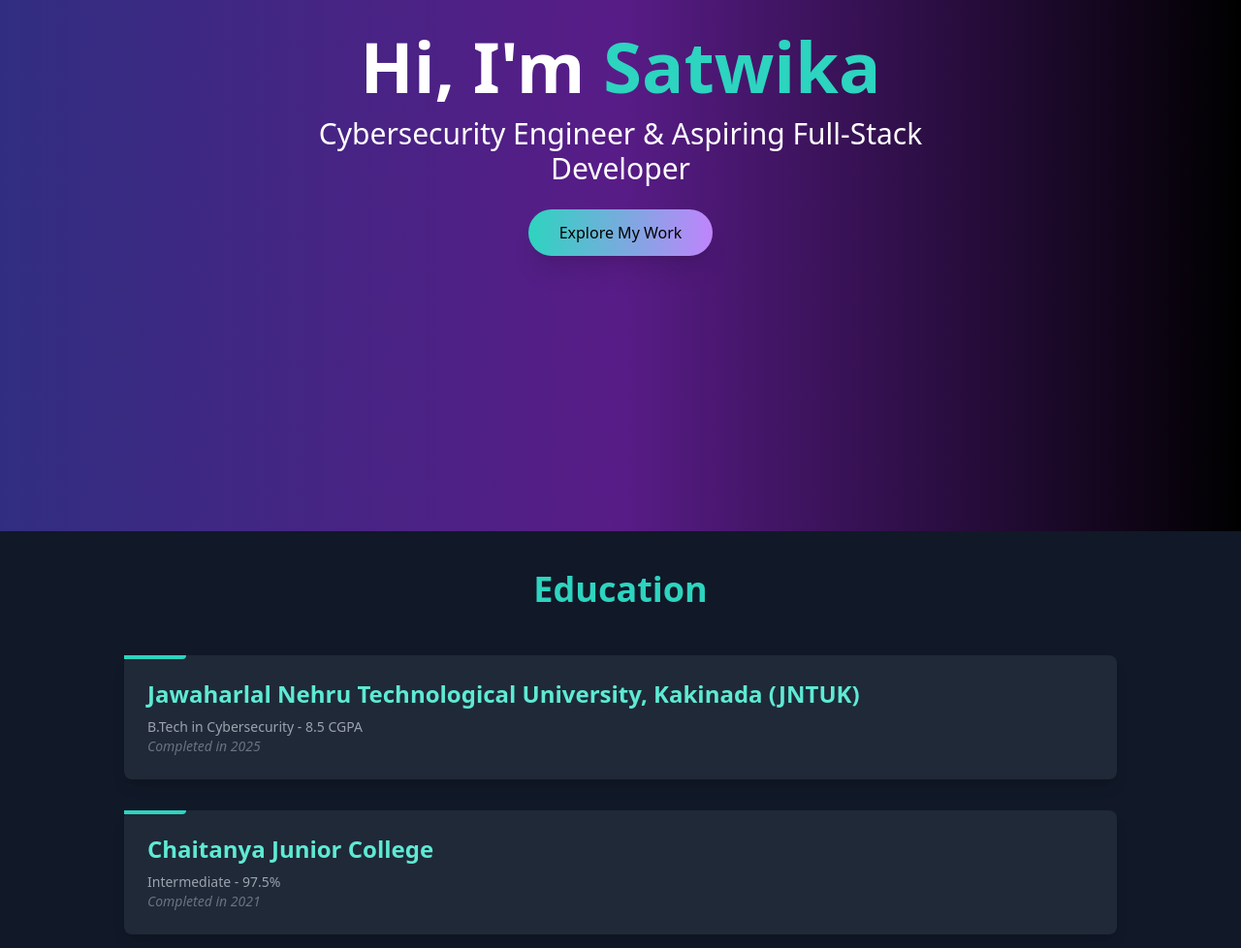
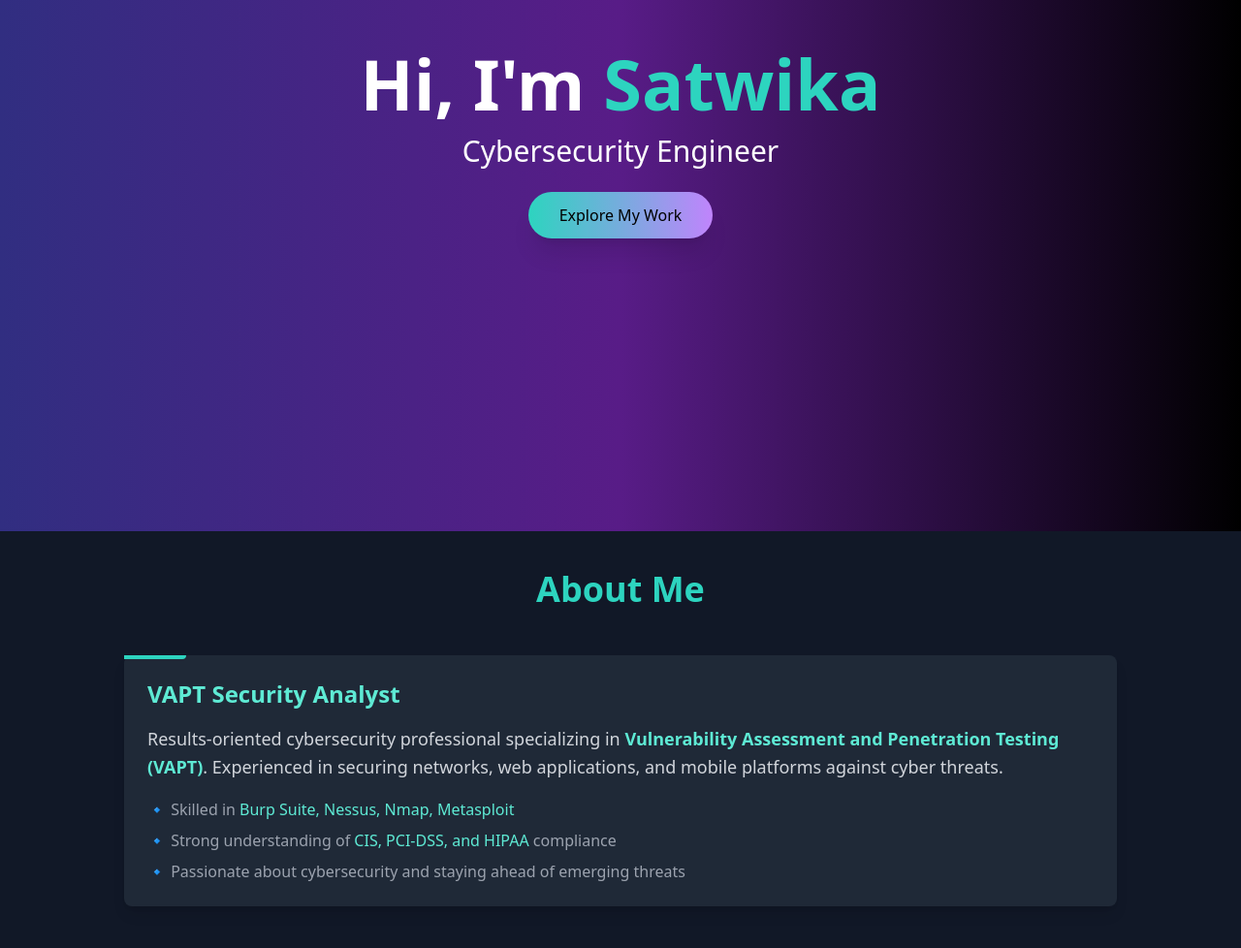
Before and after one commit to PoluriLakshmiSatwika/My_Portfolio, a plain HTML site: page index.html in a window 1280 px wide. Shown: the part 320-1298 px from the top of the page at 97% size. Drawn offline with nearby package versions, Linux system fonts and the light colour scheme.

Commit message:
Updated feature XYZ

```diff
--- a/index.html
+++ b/index.html
@@ -11,9 +11,11 @@
   <!-- Header Section -->
   <header class="sticky top-0 z-50 bg-black bg-opacity-80 p-4 shadow-lg">
     <div class="container mx-auto flex justify-between items-center">
+
       <h1 class="text-3xl font-extrabold text-teal-400">My Portfolio</h1>
       <nav>
         <ul class="flex space-x-6">
+          <li><a href="#About Me" class="hover:text-teal-400 transition duration-300">About Me</a> </li>
           <li><a href="#education" class="hover:text-teal-400 transition duration-300">Education</a></li>
           <li><a href="#skills" class="hover:text-teal-400 transition duration-300">Skills</a></li>
           <li><a href="#projects" class="hover:text-teal-400 transition duration-300">Projects</a></li>
@@ -29,9 +31,31 @@
   <!-- Hero Section -->
   <section class="h-screen flex flex-col items-center justify-center text-center animate__animated animate__fadeIn">
     <h2 class="text-5xl md:text-7xl font-extrabold mb-4">Hi, I'm <span class="text-teal-400">Satwika</span></h2>
-    <p class="text-2xl md:text-3xl mb-6 max-w-3xl">Cybersecurity Engineer & Aspiring Full-Stack Developer</p>
+    <p class="text-2xl md:text-3xl mb-6 max-w-3xl">Cybersecurity Engineer</p>
     <a href="#projects" class="bg-gradient-to-r from-teal-400 to-purple-400 text-black py-3 px-8 rounded-full shadow-xl hover:scale-105 transition-transform">Explore My Work</a>
   </section>
+
+
+
+<!-- About Me Section -->
+<section id="About Me" class="p-10 bg-gray-900">
+  <h2 class="text-4xl font-bold mb-12 text-center text-teal-400">About Me</h2>
+  <div class="max-w-5xl mx-auto bg-gray-800 rounded-lg shadow-lg p-6 transition-transform transform hover:scale-105">
+    <div class="absolute top-0 left-0 bg-teal-400 h-1 w-16 rounded-br-lg"></div>
+    <h3 class="text-2xl font-semibold text-teal-300 mb-4">VAPT Security Analyst</h3>
+    <p class="text-gray-300 text-lg leading-relaxed">
+      Results-oriented cybersecurity professional specializing in
+      <span class="text-teal-300 font-semibold">Vulnerability Assessment and Penetration Testing (VAPT)</span>.
+      Experienced in securing networks, web applications, and mobile platforms against cyber threats.
+    </p>
+    <ul class="mt-4 space-y-2 text-gray-400">
+      <li>🔹 Skilled in <span class="text-teal-300">Burp Suite, Nessus, Nmap, Metasploit</span></li>
+      <li>🔹 Strong understanding of <span class="text-teal-300">CIS, PCI-DSS, and HIPAA</span> compliance</li>
+      <li>🔹 Passionate about cybersecurity and staying ahead of emerging threats</li>
+    </ul>
+  </div>
+</section>
+
 
 <!-- Education Section -->
 <section id="education" class="p-10 bg-gray-900">
```
